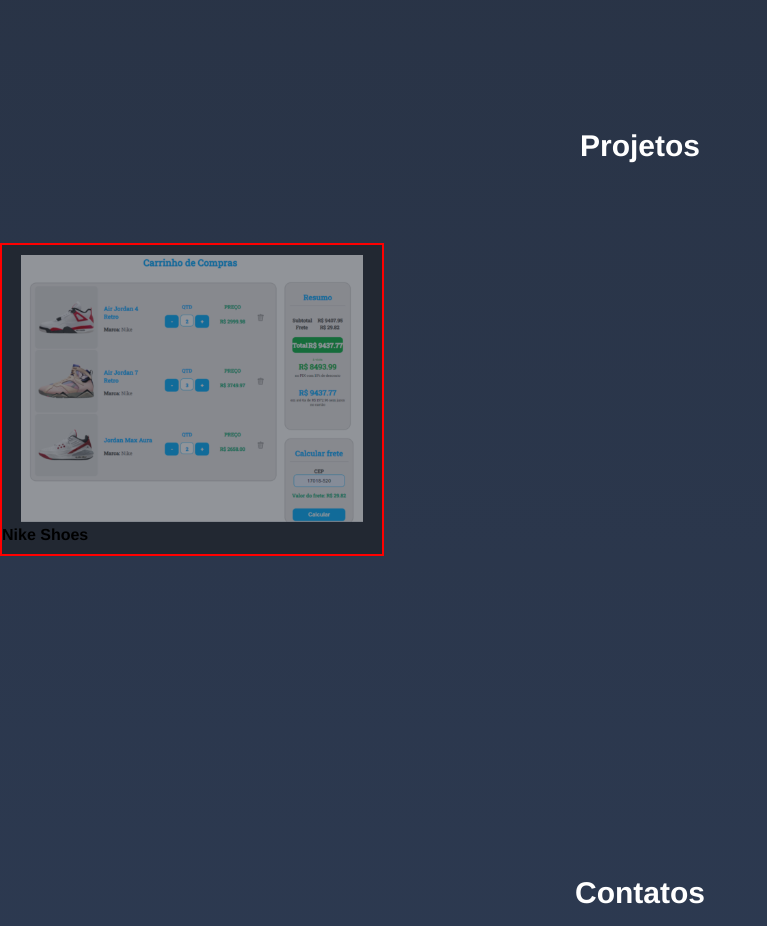
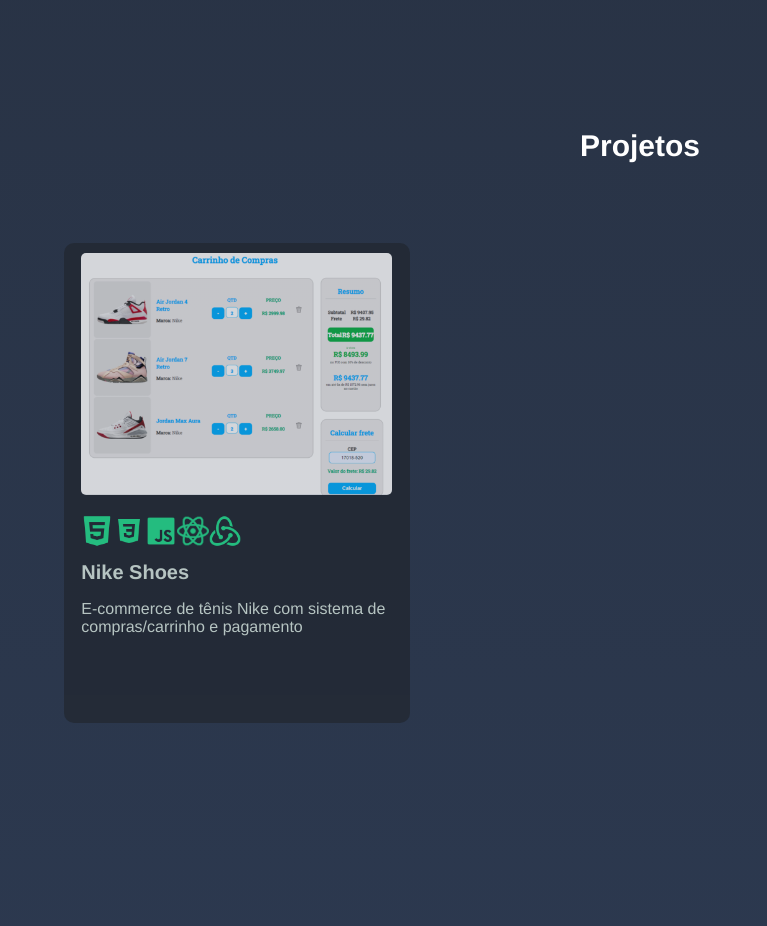
Before and after one commit to Paulogsiqueira/Portifolio-React, a React (Vite) app: page / in a window 1280 px wide. Shown: the part 2100-3026 px from the top of the page, without its empty margins (0-767 px from the left). Built offline with nearby package versions, Linux system fonts and the light colour scheme.

Commit message:
Estiliazação de componentes

```diff
--- a/src/components/projectCard/ProjectCard.tsx
+++ b/src/components/projectCard/ProjectCard.tsx
@@ -2,9 +2,9 @@
 
 interface Project {
     title: string;
-    subtitle: string;
+    description: string;
     img: string;
-
+    technologies: string[];
 }
 
 interface ProjectCardProps {
@@ -12,14 +12,21 @@
 }
 
 const ProjectCard: React.FC<ProjectCardProps> = ({ project }) => {
+    const technologies = project.technologies
 
     return (
         <div className="project-card">
             <div className='project-card__img'>
                 <img src={project.img} alt={project.title} />
+            </div>
+            <div className='project-card__description'>
+                {technologies.map((tecno: string,index:number) =>(
+                    <img className='project-card__technologies' key={index} src={tecno} alt={tecno}/>
+                ))}
                 <h4>{project.title}</h4>
+                <p>{project.description}</p>
+
             </div>
-            <p>{project.subtitle}</p>
         </div>
     );
 };
--- /dev/null
+++ b/src/data/projects/featuredProjectsData.tsx
@@ -0,0 +1,28 @@
+import { skills } from '@/data/skills/skillsData'
+
+interface project {
+    title: string;
+    description: string;
+    img: string;
+    technologies: string[];
+
+}
+
+export const featuredProjects: project[] = [
+    {
+        title: 'Nike Shoes',
+        description: 'E-commerce de tênis Nike com sistema de compras/carrinho e pagamento',
+        img: '/public/Projects/NikeShoes.png',
+        technologies:[
+            skills.html.img,
+            skills.css.img,
+            skills.javascript.img,
+            skills.react.img,
+            skills.redux.img
+        ]
+
+
+    },
+
+
+];
--- /dev/null
+++ b/src/data/projects/projectsData.tsx
@@ -0,0 +1,16 @@
+interface project {
+    title: string;
+    description: string;
+    img: string;
+  }
+
+export const projects: project[] = [
+    { title: 'Nike Shoes',
+     description:'E-commerce de tênis Nike com sistema de compras/carrinho e pagamento',
+     img: '/public/Projects/NikeShoes.png',
+
+
+    },
+
+
+  ];
--- /dev/null
+++ b/src/data/skills/skillsData.tsx
@@ -0,0 +1,27 @@
+interface Skill {
+  name: string;
+  img: string;
+}
+
+interface Skills {
+  [key: string]: Skill;
+}
+
+
+export const skills: Skills = {
+  html:{ name: 'HTML', img: '/public/Skills/html5.png' },
+  css:{ name: 'CSS', img: '/public/Skills/css3.png' },
+  bootstrap:{ name: 'Bootstrap', img: '/public/Skills/bootstrap.png' },
+  sass:{ name: 'Sass', img: '/public/Skills/sass.png' },
+  javascript:{ name: 'JavaScript', img: '/public/Skills/javascript.png' },
+  typescript:{ name: 'TypeScript', img: '/public/Skills/typescript.png' },
+  vue:{ name: 'Vue.js', img: '/public/Skills/vue.png' },
+  react:{ name: 'React.js', img: '/public/Skills/react.png' },
+  redux:{ name: 'Redux', img: '/public/Skills/redux.png' },
+  mui:{ name: 'Material UI', img: '/public/Skills/mui.png' },
+  mysql:{ name: 'MySQL', img: '/public/Skills/mysql.png' },
+  git:{ name: 'Git', img: '/public/Skills/git.png' },
+  jira:{ name: 'Jira', img: '/public/Skills/jira.png' },
+  trello:{ name: 'Trello', img: '/public/Skills/trello.png' },
+  figma:{ name: 'Figma', img: '/public/Skills/figma.png' },
+}
--- a/src/pages/projects/Projects.tsx
+++ b/src/pages/projects/Projects.tsx
@@ -1,5 +1,7 @@
 import ProjectCard from '@/components/projectCard/ProjectCard'
 import '@/styles/project/project.sass'
+import {projects} from '@/data/projects/projectsData'
+import {featuredProjects} from '@/data/projects/featuredProjectsData'
 
 interface project {
   title: string;
@@ -12,17 +14,12 @@
 }
 
 const Projects: React.FC<ProjectsProps> = () => {
-  const projects: project[] = [
-    { title: 'Nike Shoes', description:'E-commerce de tênis Nike', img: '/public/Projects/NikeShoes.png' },
-
-
-  ];
 
   return (
     <div className='project'>
       <h2>Projetos</h2>
       <div className='project-list'>
-        {projects.map((project: project, index: number) => (
+        {featuredProjects.map((project: project, index: number) => (
           <ProjectCard key={index} project={project} />
         ))}
       </div>
--- a/src/pages/skills/Skills.tsx
+++ b/src/pages/skills/Skills.tsx
@@ -1,39 +1,34 @@
 import SkillCard from '@/components/skillCard/SkillCard'
 import '@/styles/skill/Skill.sass'
+import { skills } from '@/data/skills/skillsData'
 
 interface Skill {
   name: string;
   img: string;
 }
 
+interface Skills {
+  [key: string]: Skill;
+}
+
 interface SkillsProps {
 }
 
 const Skills: React.FC<SkillsProps> = () => {
-  const skills: Skill[] = [
-    { name: 'HTML', img: '/public/Skills/html5.png' },
-    { name: 'CSS', img: '/public/Skills/css3.png' },
-    { name: 'Bootstrap', img: '/public/Skills/bootstrap.png' },
-    { name: 'Sass', img: '/public/Skills/sass.png' },
-    { name: 'JavaScript', img: '/public/Skills/javascript.png' },
-    { name: 'TypeScript', img: '/public/Skills/typescript.png' },
-    { name: 'Vue.js', img: '/public/Skills/vue.png' },
-    { name: 'React.js', img: '/public/Skills/react.png' },
-    { name: 'Redux', img: '/public/Skills/redux.png' },
-    { name: 'Material UI', img: '/public/Skills/mui.png' },
-    { name: 'MySQL', img: '/public/Skills/mysql.png' },
-    { name: 'Git', img: '/public/Skills/git.png' },
-    { name: 'Jira', img: '/public/Skills/jira.png'},
-    { name: 'Trello', img: '/public/Skills/trello.png'},
-    { name: 'Figma', img: '/public/Skills/figma.png'},
-  ];
+
+  function mapObject<T>(
+    obj: Record<string, T>,
+    callback: (value: T, key: string) => React.ReactNode
+  ): React.ReactNode[] {
+    return Object.keys(obj).map((key) => callback(obj[key], key));
+  }
 
   return (
     <div className='skill'>
       <h2>Habilidades</h2>
       <div className='skill-list'>
-        {skills.map((skill: Skill, index: number) => (
-          <SkillCard key={index} skill={skill} />
+        {mapObject(skills, (skill, key) => (
+          <SkillCard key={key} skill={skill} />
         ))}
       </div>
     </div>
--- a/src/styles/project/Project.sass
+++ b/src/styles/project/Project.sass
@@ -1,7 +1,7 @@
 
 
 .project
-    margin-top: 20rem
+    margin: 20rem 5% 0 5%
     h2
         margin-bottom: 5rem
         font-size: 30px
--- a/src/styles/projectCard/ProjectCard.sass
+++ b/src/styles/projectCard/ProjectCard.sass
@@ -1,14 +1,36 @@
 @use '../variables'
 
 .project-card
-    border: 2px solid red
     background: variables.$dark-color
     width: 30%
+    height: 30rem
     padding: 10px 0
+    opacity: 80%
+    border-radius: 10px
+    &:hover
+        opacity: 100%
+        scale:1.1
+
+
+.project-card__description
+    margin-left: 5%
+    margin-top: 1rem
+    h4
+        color: variables.$grey-color
+        font-size:20px
+        margin-top: 10px
+
+    p
+        margin-top:1rem
+        color: variables.$grey-color
+
 
 
 .project-card__img
     img
         width: 90%
-        opacity: 50%
+        border-radius: 5px
         margin: 0 5%
+
+.project-card__technologies
+    width: 2rem
```
